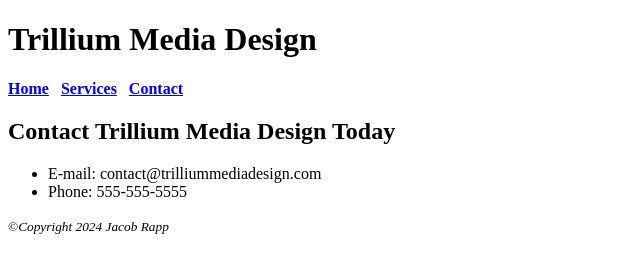
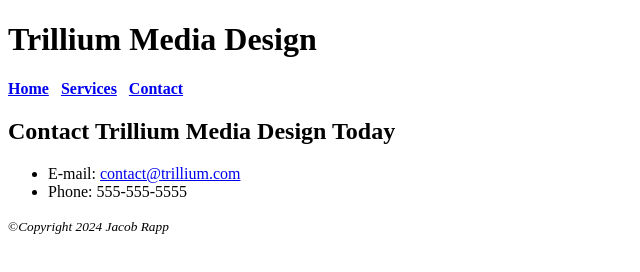
Before and after one commit to JRapp2026/Chapter_2, a plain HTML site: page contact.html in a window 1280 px wide. Shown: the whole page, without its empty margins (0-640 px from the left). Drawn offline with Linux system fonts and the light colour scheme.

Commit message:
contact updated

```diff
--- a/contact.html
+++ b/contact.html
@@ -19,7 +19,9 @@
     <h2>Contact Trillium Media Design Today</h2>
     <ul>
 
-    <li>E-mail: contact@trilliummediadesign.com</li>
+    <li>E-mail:
+        <a href="contact@trilliummediadesign.com">contact@trillium.com</a>
+    </li>
     <li>Phone: 555-555-5555</li>
     </ul>
     <footer>
```
